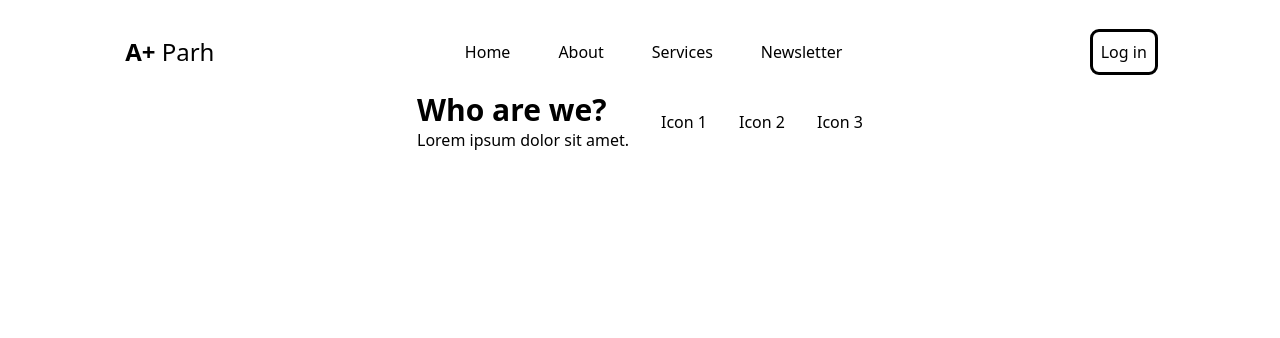
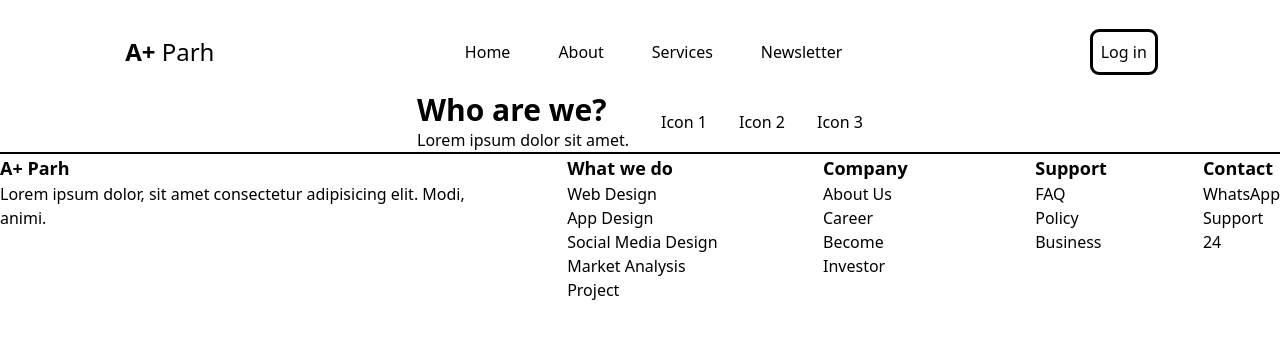
Before and after one commit to IfrahimA/upperscore, a React (Vite) app: page / in a window 1280 px wide. Shown: the top 338 px of the page. Built offline with nearby package versions, Linux system fonts and the light colour scheme.

Commit message:
added a footer, with seperation

```diff
--- a/src/App.tsx
+++ b/src/App.tsx
@@ -1,11 +1,13 @@
 import Carousel from './components/Carousel';
-import Navbar from './components/NavBar'
+import Navbar from './components/NavBar';
+import Footer from './components/Footer';
 
 function App() {
 	return (
 		<>
-      <Navbar />
-      <Carousel />
+			<Navbar />
+			<Carousel />
+			<Footer />
 		</>
 	);
 }
--- /dev/null
+++ b/src/components/Footer.tsx
@@ -0,0 +1,65 @@
+/*
+    function: generates a footer component
+    returns: footer component
+*/
+
+const Footer = () => {
+    return (
+        <div className="flex border-t-2 border-black justify-center gap-24">
+            <div className="socials">
+                <h1 className="text-lg font-bold">A+ Parh</h1>
+                <p>Lorem ipsum dolor, sit amet consectetur adipisicing elit. Modi, animi.</p>
+            </div>
+            <div className="mission">
+                <h1 className="text-lg font-bold">What we do</h1>
+                <ul>
+                    <li>Web Design</li>
+                    <li>App Design</li>
+                    <li>Social Media Design</li>
+                    <li>Market Analysis Project</li>
+                </ul>
+            </div>
+            <div className="company">
+                <h1 className="text-lg font-bold">Company</h1>
+                <ul>
+                    <li>
+                        About Us
+                    </li>
+                    <li>
+                        Career
+                    </li>
+                    <li>
+                        Become Investor
+                    </li>
+                </ul>
+            </div>
+            <div className="support">
+                <h1 className="text-lg font-bold">Support</h1>
+                <ul>
+                    <li>
+                        FAQ
+                    </li>
+                    <li>
+                        Policy
+                    </li>
+                    <li>
+                        Business
+                    </li>
+                </ul>
+            </div>
+            <div className="contact">
+                <h1 className="text-lg font-bold">Contact</h1>
+                <ul>
+                    <li>
+                        WhatsApp
+                    </li>
+                    <li>
+                        Support 24
+                    </li>
+                </ul>
+            </div>
+        </div>
+    )
+}
+
+export default Footer
```
Also changed, not shown: src/components/Services.tsx (added).
